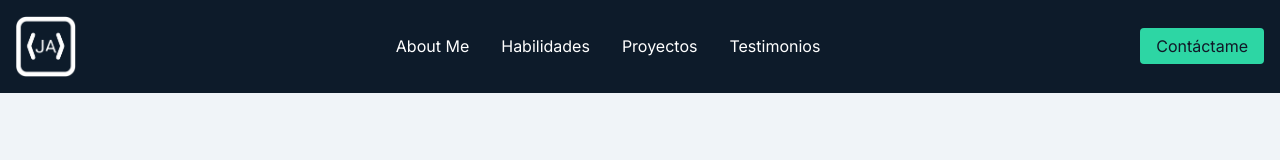
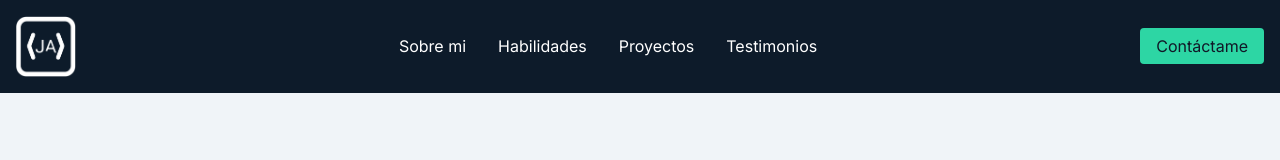
Before and after one commit to andreschunior/PortfolioIngles, a Next.js app in the folder Front/portfolio/: page / in a window 1280 px wide. Shown: the top 160 px of the page. Built offline with nearby package versions, Linux system fonts and the light colour scheme.

Commit message:
actualizacion portfolio se hizo cambio de texto en la navbar

```diff
--- a/Front/portfolio/src/app/components/landingpage/navbar/Navbar.tsx
+++ b/Front/portfolio/src/app/components/landingpage/navbar/Navbar.tsx
@@ -50,7 +50,7 @@ export const Navbar: React.FC = () => {
                 onClick={() => scrollToSection("about-me")}
                 className="block hover:underline cursor-pointer"
               >
-                Sobre Mi
+                Sobre mi
               </a>
               <a
                 onClick={() => scrollToSection("habilidades")}
@@ -86,7 +86,7 @@ export const Navbar: React.FC = () => {
             onClick={() => scrollToSection("about-me")}
             className="hover:underline cursor-pointer"
           >
-            About Me
+            Sobre mi
           </a>
           <a
             onClick={() => scrollToSection("habilidades")}
```
